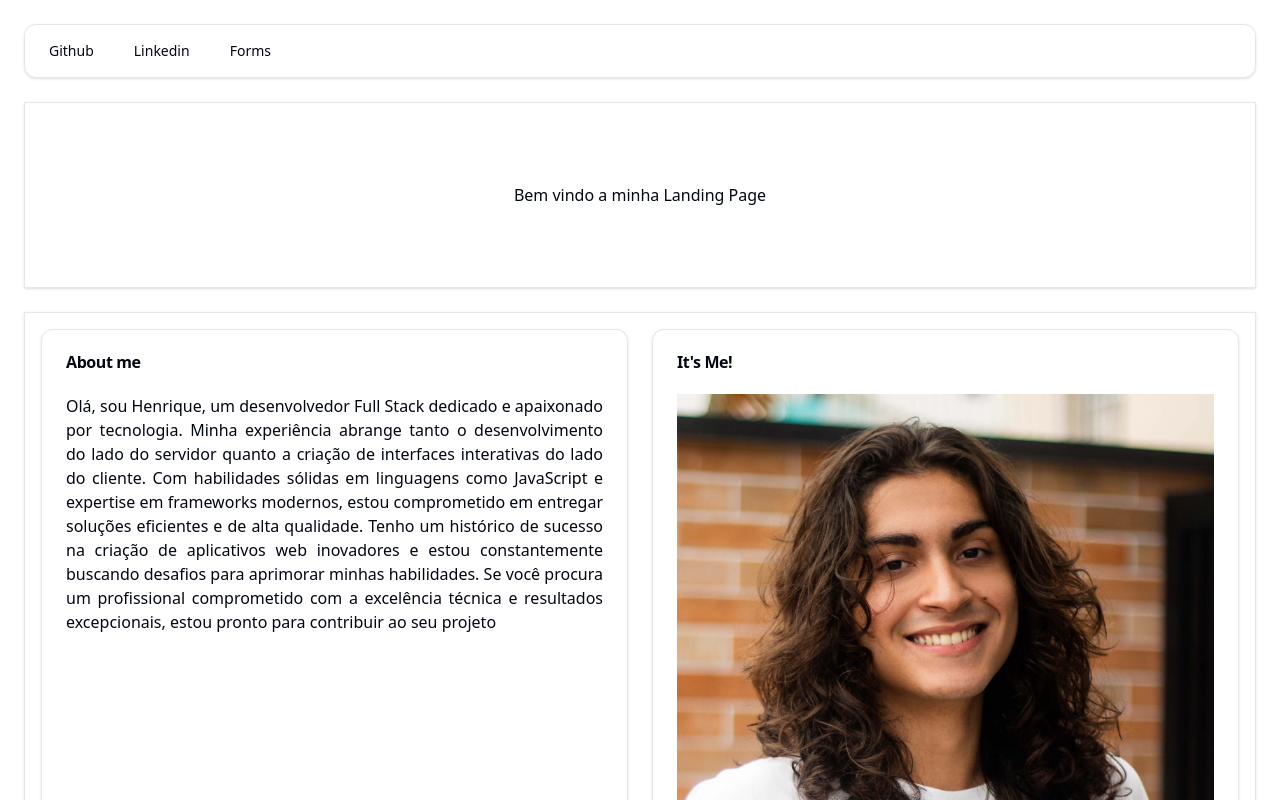
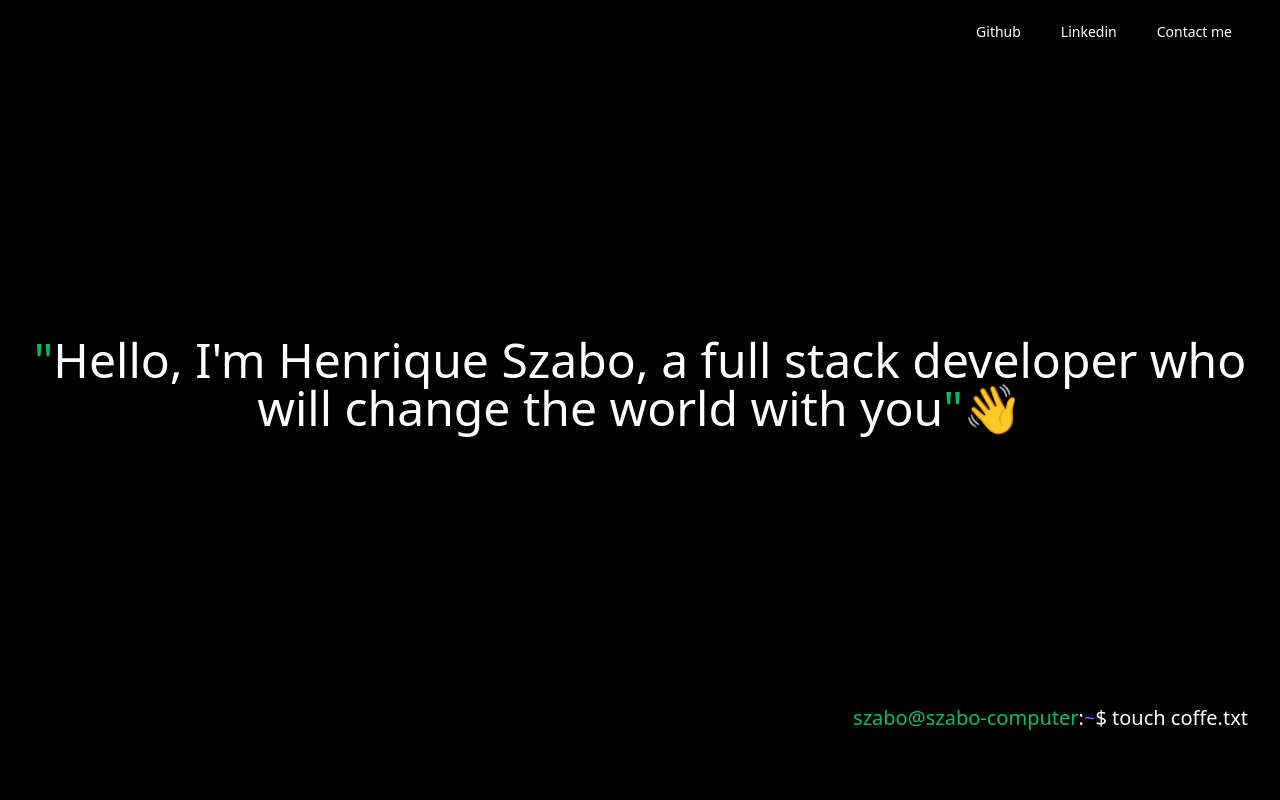
Before and after one commit to Szaboltz/my-landing-page-front, a React (Vite) app: page / in a window 1280 px wide. Shown: the top 800 px of the page. Built offline with nearby package versions, Linux system fonts and the light colour scheme.

Commit message:
Update: Banner and NavBar component

```diff
--- a/src/App.tsx
+++ b/src/App.tsx
@@ -5,12 +5,10 @@ import Content from './Content'
 function App() {
 
   return (
-    <div className='p-6 max-w-7xl mx-auto'>
-      <div>
-        <NavBar></NavBar>
-        <Banner></Banner>
-        <Content></Content>
-      </div>
+    <div className='font-sans'>
+      <NavBar></NavBar>
+      <Banner></Banner>
+      <Content></Content>
     </div>
   )
 }
--- a/src/Banner.tsx
+++ b/src/Banner.tsx
@@ -1,16 +1,27 @@
-import {
-  Card,
-  CardContent
-} from "@/components/ui/card";
+function Banner() {
+  const content: any[] = [
+    {
+      text: `Hello, I'm Henrique Szabo, a full stack developer who will change the world with you`,
+    },
+  ];
 
-function Banner() {
   return (
-    <Card className="rounded-none mt-6">
-      <CardContent className="p-20 flex items-center justify-center">
-        <h1>Bem vindo a minha Landing Page</h1>
-      </CardContent>
-    </Card>
+    <div className="bg-black h-screen text-white">
+      <div className="flex justify-center text-center items-center h-4/5 text-5xl">
+        <p>
+          <span className="text-my-green">"</span>
+          {content[0].text}
+          <span className="text-my-green">"</span>👋
+        </p>
+      </div>
+      <div className="h-1/5 flex justify-end text-xl font-medium">
+        <p className="mr-8">
+          <span className="text-my-green">szabo@szabo-computer</span>:
+          <span className="text-my-blue">~</span>$ touch coffe.txt
+        </p>
+      </div>
+    </div>
   );
 }
 
-export default Banner
+export default Banner;
--- a/src/NavBar.tsx
+++ b/src/NavBar.tsx
@@ -1,16 +1,10 @@
-import {
-  Card,
-  CardContent
-} from "@/components/ui/card";
 import NavContent from "./NavContent";
 
 function NavBar() {
   return(
-    <Card className="rounded-*">
-      <CardContent className="p-2">
-        <NavContent></NavContent>
-      </CardContent>
-    </Card>
+    <div className="h-16 flex items-center justify-end bg-black">
+      <NavContent></NavContent>
+    </div>
   );
 }
 
--- a/src/NavContent.tsx
+++ b/src/NavContent.tsx
@@ -1,24 +1,27 @@
-import { Button } from "@/components/ui/button"
-
+import { Button } from "@/components/ui/button";
 
 function NavContent() {
   const links: any[] = [
-    {name: "Github", href: "https://github.com/Szaboltz"},
-    {name: "Linkedin", href: "https://www.linkedin.com/in/henrique-szabo-741797256/"},
-    {name: "Forms", href: "?#"}
-  ]
+    { name: "Github", href: "https://github.com/Szaboltz" },
+    {
+      name: "Linkedin",
+      href: "https://www.linkedin.com/in/henrique-szabo-741797256/",
+    },
+    { name: "Contact me", href: "?#" },
+  ];
   return (
+    <div className="text-white mr-8">
       <ul className="flex gap-2">
         {links.map((link, index) => (
           <li key={index}>
             <Button variant="ghost" asChild>
-            <a href={link.href}>{link.name}</a>
+              <a className="font-medium text-base" href={link.href}>{link.name}</a>
             </Button>
           </li>
         ))}
       </ul>
-
-  )
+    </div>
+  );
 }
 
-export default NavContent
+export default NavContent;
--- a/tailwind.config.js
+++ b/tailwind.config.js
@@ -17,6 +17,10 @@ module.exports = {
       },
     },
     extend: {
+      colors: {
+        'my-green': '#00bf63',
+        'my-blue': '#5271ff'
+      },
       keyframes: {
         "accordion-down": {
           from: { height: "0" },
```
Also changed, not shown: src/assets/waving-hand.svg (added), 1 other file (tests, documents, lock files or other folders). Lines whose indentation alone changed are shown as unchanged.
